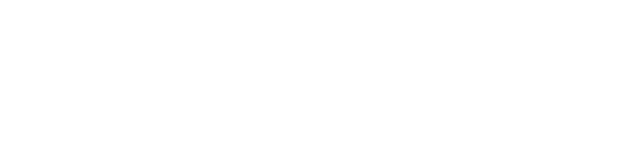
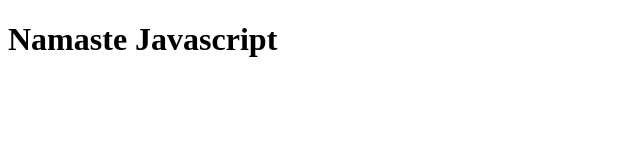
Before and after one commit to Amanverma2/React_project_1, a plain HTML site: page index.html in a window 1280 px wide. Shown: the whole page, without its empty margins (0-640 px from the left). Drawn offline with Linux system fonts and the light colour scheme.

Commit message:
Added changes in index.html

```diff
--- a/index.html
+++ b/index.html
@@ -7,7 +7,7 @@
     <title>Document</title>
 </head>
 <body>
-
+    <h1>Namaste Javascript</h1>
     <script src="App.js"></script>
 </body>
 </html>
```
